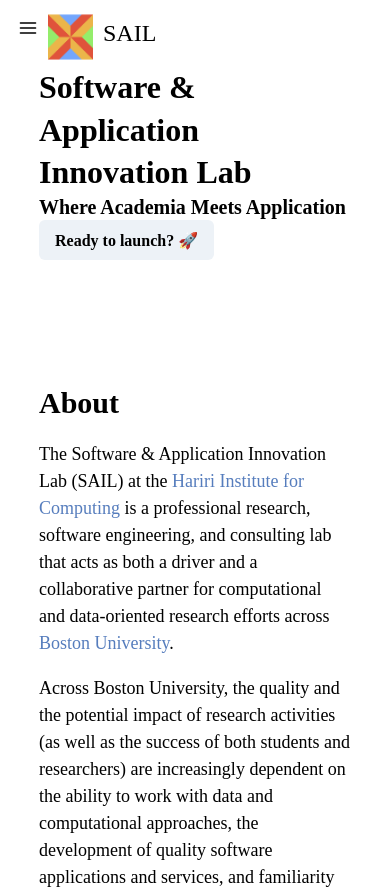
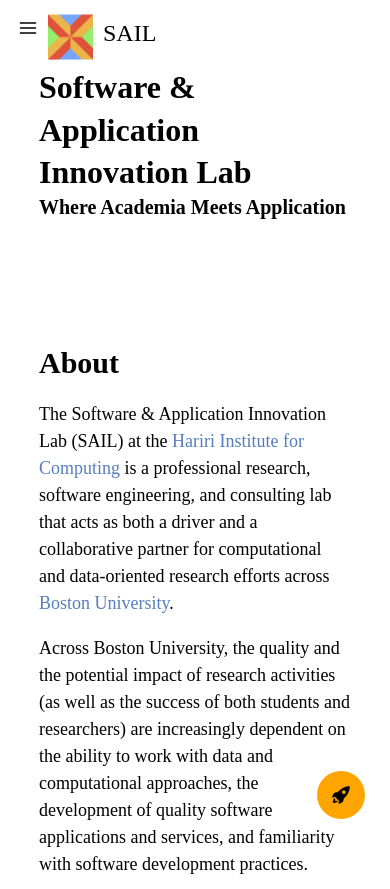
Before and after one commit to hicsail/hicsail.github.io, a React app: page / in a window 390 px wide. Shown: the top 889 px of the page. Built offline with nearby package versions, Linux system fonts and the light colour scheme; a web font is replaced by a local one.

Commit message:
Added new launching method for mobile

```diff
--- a/src/components/asteroidGame/Reacteroids.js
+++ b/src/components/asteroidGame/Reacteroids.js
@@ -187,6 +187,7 @@ export class Reacteroids extends Component {
   }
 
   startGame() {
+    console.log('Ratio', this.state.screen.ratio);
     this.setState({
       inGame: true,
       currentScore: 0,
@@ -233,7 +234,9 @@ export class Reacteroids extends Component {
     let ship = this.ship[0];
     for (let i = 0; i < howMany; i++) {
       let asteroid = new Asteroid({
-        size: Math.round(randomNumBetween(40, 80 / this.state.screen.ratio)),
+        size: Math.round(
+          randomNumBetween(40, 80 / (this.state.screen.ratio - 1)),
+        ),
         position: {
           x: randomNumBetweenExcluding(
             0,
--- a/src/components/asteroidGame/Ship.js
+++ b/src/components/asteroidGame/Ship.js
@@ -121,8 +121,8 @@ export default class Ship {
 
     // Draw
     const context = state.context;
-    const screenRatio = state.screen.ratio;
-    const sizeMultiplier = 1.5;
+    const screenRatio = state.screen.ratio - 1;
+    const sizeMultiplier = 1;
     context.save();
     context.translate(this.position.x, this.position.y);
     context.rotate((this.rotation * Math.PI) / 180);
--- a/src/pages/Home.tsx
+++ b/src/pages/Home.tsx
@@ -11,7 +11,7 @@ import {
   ModalOverlay,
   ModalContent,
   ModalHeader,
-  ModalFooter,
+  IconButton,
   ModalBody,
   ModalCloseButton,
 } from '@chakra-ui/react';
@@ -19,6 +19,7 @@ import * as React from 'react';
 import { Reacteroids } from '../components/asteroidGame/Reacteroids';
 import styled from 'styled-components';
 import { HighlightedProjectGrid } from '../components/HighlightedProjectGrid';
+import { IoRocketSharp } from 'react-icons/io5';
 
 const HeroText = styled.div`
   position: absolute;
@@ -31,9 +32,9 @@ const HeroText = styled.div`
 `;
 
 const PlayButton = styled.div`
-  position: -webkit-sticky;
-  bottom: 50px;
-  right: 50px;
+  position: fixed;
+  bottom: 25px;
+  right: 25px;
 `;
 
 const StyledLink = styled.a`
@@ -55,9 +56,23 @@ export const Home: React.VFC = () => {
 
   return (
     <Box width="100%" boxSizing="border-box">
-      {/* <PlayButton>
-        <Button display={['initial', 'none']} onClick={onOpen}>🚀</Button>
-      </PlayButton> */}
+      <PlayButton>
+        <IconButton
+          size="lg"
+          isRound
+          style={{
+            backgroundColor: 'orange',
+            justifyContent: 'center',
+            alignContent: 'center',
+            display: 'flex',
+          }}
+          fontSize="20px"
+          aria-label="Launch Game"
+          icon={<IoRocketSharp />}
+          display={['initial', 'none']}
+          onClick={onOpen}
+        />
+      </PlayButton>
       <Box display={['none', 'initial']}>
         <HeroText>
           <Heading fontSize={['30px', '60px', '80px', '100px']} textStyle="h1">
@@ -109,17 +124,17 @@ export const Home: React.VFC = () => {
               Where Academia Meets Application
             </Heading>
             <Box justifyContent="center" overflow="hidden">
-              <Button onClick={onOpen}>Ready to launch? 🚀</Button>
               <Modal
                 colorScheme="blackAlpha"
                 isOpen={isOpen}
                 onClose={onClose}
+                isCentered
                 autoFocus
-                size="sm"
+                size="full"
               >
                 <ModalOverlay />
                 <ModalContent>
-                  <ModalHeader>Reacteroids!</ModalHeader>
+                  <ModalHeader paddingBottom="0">Reacteroids!</ModalHeader>
                   <ModalCloseButton />
                   <ModalBody>
                     <Reacteroids
```
